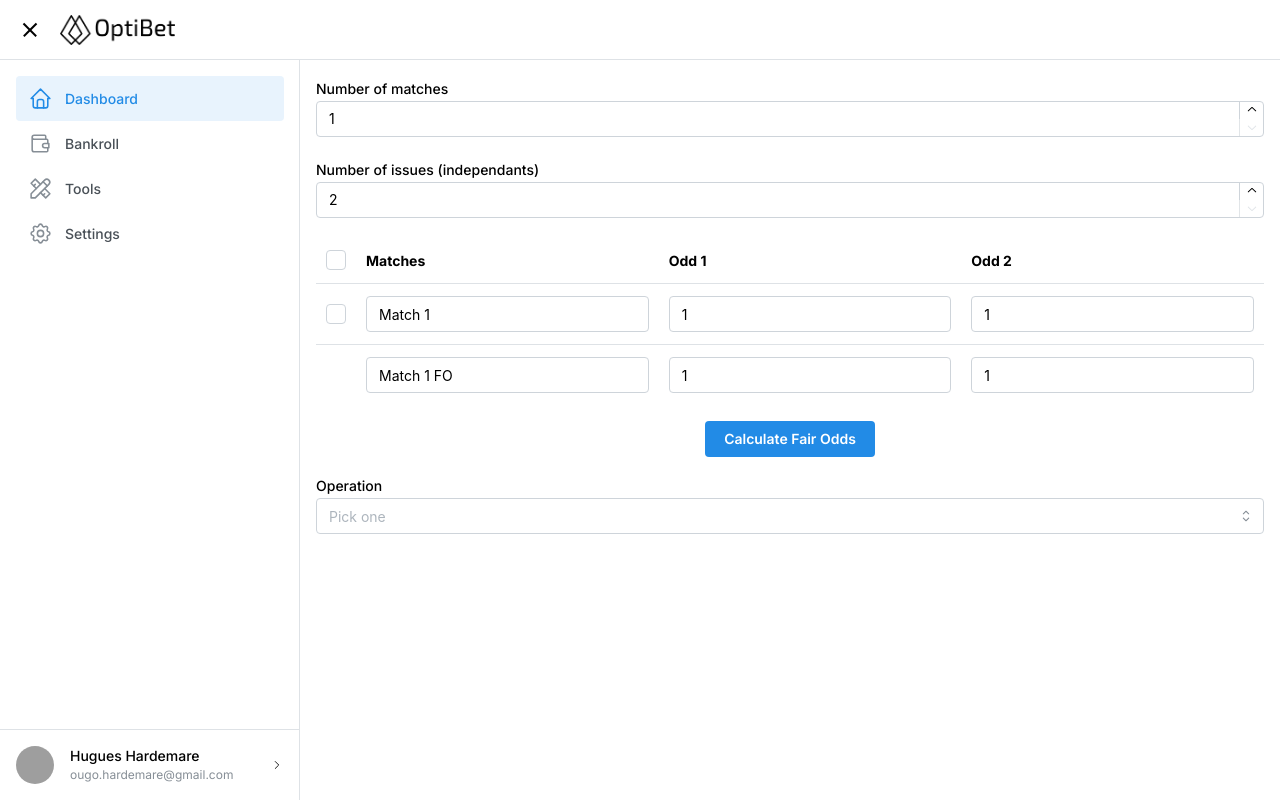
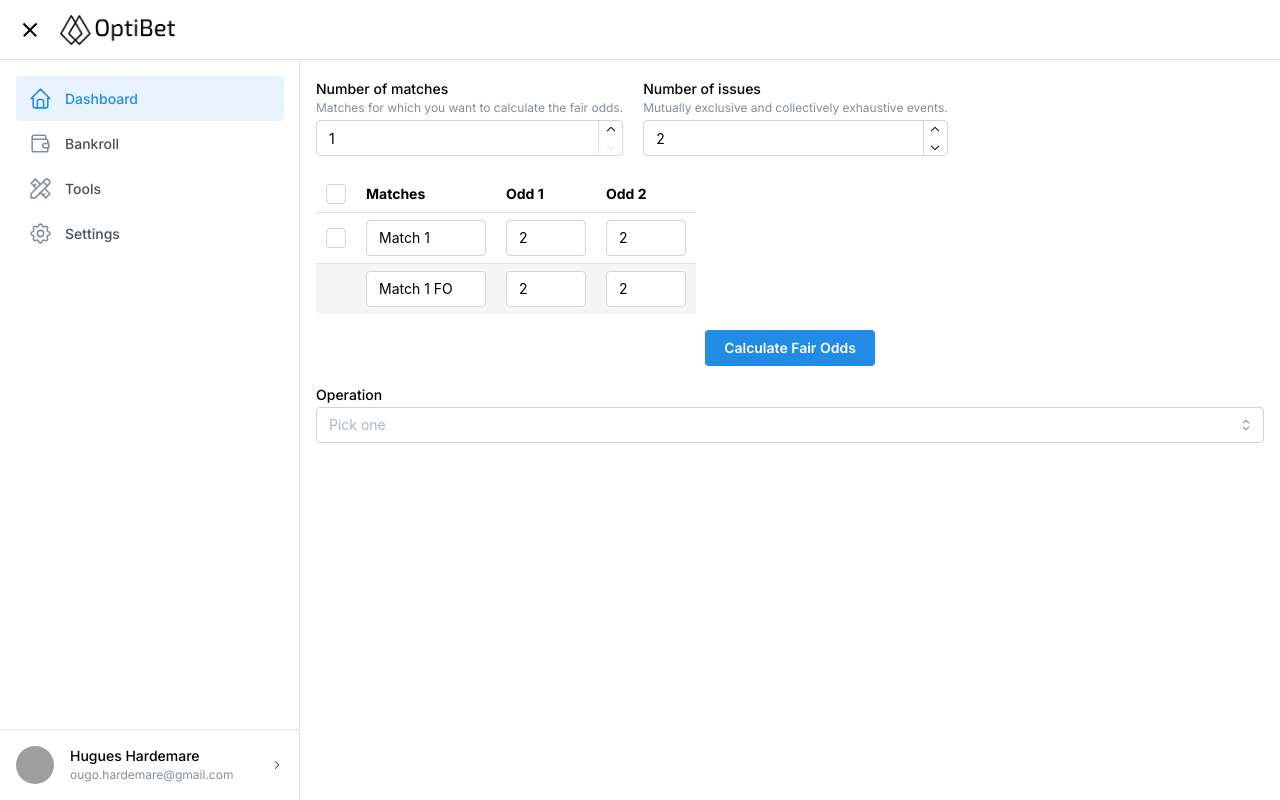
Before and after one commit to hughdmr/OBet_, a Next.js app: page /tool/value in a window 1280 px wide. Both pictures are taken after a click on the button "Calculate Fair Odds". Built offline with nearby package versions, Linux system fonts and the light colour scheme; grey boxes are pictures that could not be loaded.

Commit message:
edition of css for inputs and columns of table

```diff
--- a/src/app/tool/value/page.tsx
+++ b/src/app/tool/value/page.tsx
@@ -12,8 +12,10 @@ export default function Home() {
 
   return (
     <div className={classes.container}>
-      <InputBetNumber setBetNumber={setBetNumber} />
-      <InputIssuesNumber setIssuesNumber={setIssuesNumber} />
+      <div className={classes.flexContainer}>
+        <InputBetNumber setBetNumber={setBetNumber} />
+        <InputIssuesNumber setIssuesNumber={setIssuesNumber} />
+      </div>
       <div className={classes.scrollable}>
         <TableInput betNumber={betNumber} issuesNumber={issuesNumber} operationType={operationType} setOperationType={setOperationType}/>
       </div>
--- a/src/components/ValueInputs.module.css
+++ b/src/components/ValueInputs.module.css
@@ -6,12 +6,57 @@
   height: auto; /* S'assure que le conteneur n'étend pas la hauteur */
 }
 
+.flexContainer {
+  display: flex;
+  gap: 20px; /* Espace entre les inputs */
+}
+
+
 .scrollable {
-  width: 100%; /* S'assure que le tableau prend toute la largeur disponible */
+  width: 100%;
   overflow-x: auto; /* Permet le défilement horizontal si nécessaire */
   max-height: 100%; /* Ajuste la hauteur pour éviter des comportements inattendus */
 }
 
+.tableContainer {
+  overflow-x: auto;
+  width: 100%;
+}
+
+.tableWrapper {
+  max-height: calc(100vh - 80px);
+  overflow-y: auto;
+}
+
+.table {
+  table-layout: auto;
+  width: auto;
+}
+
+.thMatches{
+  min-width: 140px;  /* largeur minimale */
+  max-width: 140px; /* largeur maximale */
+  overflow: hidden;
+  text-overflow: ellipsis;
+  white-space: nowrap;
+}
+
+.thOdd, .tdInput {
+  min-width: 100px;  /* largeur minimale */
+  max-width: 100px; /* largeur maximale */
+  overflow: hidden;
+  text-overflow: ellipsis;
+  white-space: nowrap;
+}
+
+.tdInput input {
+  width: 100%;
+}
+
 .rowSelected {
-  background-color: var(--mantine-color-blue-light);
+  background-color: #e0e0e0;
 }
+
+.nonEditableRow {
+  background-color: #f5f5f5;
+}
--- a/src/components/ValueInputs.tsx
+++ b/src/components/ValueInputs.tsx
@@ -5,12 +5,13 @@ import './ValueInputs.module.css';
 // Composant InputIssuesNumber
 const InputIssuesNumber: React.FC<{ setIssuesNumber: (value: number) => void }> = ({ setIssuesNumber }) => (
   <NumberInput
-    label="Number of issues (independants)"
-    placeholder="Number between 2 and 20"
+    label="Number of issues"
+    description="Mutually exclusive and collectively exhaustive events."
+    placeholder="Number between 2 and 100"
     defaultValue={2}
     clampBehavior="strict"
-    min={2}
-    max={20}
+    min={1}
+    max={100}
     allowDecimal={false}
     stepHoldDelay={500}
     stepHoldInterval={100}
@@ -22,6 +23,7 @@ const InputIssuesNumber: React.FC<{ setIssuesNumber: (value: number) => void }>
 const InputBetNumber: React.FC<{ setBetNumber: (value: number) => void }> = ({ setBetNumber }) => (
   <NumberInput
     label="Number of matches"
+    description="Matches for which you want to calculate the fair odds."
     placeholder="Number between 1 and 100"
     defaultValue={1}
     clampBehavior="strict"
--- a/src/components/ValueTable.tsx
+++ b/src/components/ValueTable.tsx
@@ -1,7 +1,7 @@
 import React, { useState, useEffect } from 'react';
 import { Table, TextInput, Checkbox, Button, Text } from '@mantine/core';
 import cx from 'clsx';
-import './ValueInputs.module.css';
+import styles from './ValueInputs.module.css'; // Importation des styles CSS
 
 import { InputOperationType } from './ValueInputs';
 import { calculateMultiplication, calculateSubtraction, calculateUnion } from './calculations';
@@ -16,7 +16,7 @@ const TableInput: React.FC<{
     Array.from({ length: betNumber }, (_, index) => ({
       id: (index + 1).toString(),
       match: `Match ${index + 1}`,
-      odds: Array.from({ length: issuesNumber }, () => '1'),
+      odds: Array.from({ length: issuesNumber }, () => issuesNumber.toString()),
     }))
   );
 
@@ -33,21 +33,21 @@ const TableInput: React.FC<{
       Array.from({ length: betNumber }, (_, index) => ({
         id: (index + 1).toString(),
         match: `Match ${index + 1}`,
-        odds: Array.from({ length: issuesNumber }, () => '1'),
+        odds: Array.from({ length: issuesNumber }, () => issuesNumber.toString()),
       }))
     );
     setSelection([]);
     setShowNewRows(false);
     setShowOperationType(false);
     setOperationType(null);
-    setCalculationDetails(''); // Réinitialisation des détails de calcul
+    setCalculationDetails('');
     setShowIntersectionField(false);
     setIntersectionOdds([]);
     setCanCalculate(false);
   }, [betNumber, issuesNumber]);
 
   useEffect(() => {
-    setCalculationDetails(''); // Réinitialisation des détails de calcul lorsque l'opération change
+    setCalculationDetails('');
   }, [operationType]);
 
   const handleInputChange = (id: string, index: number, value: string) => {
@@ -85,11 +85,11 @@ const TableInput: React.FC<{
     const selected = selection.includes(item.id);
 
     const originalRow = (
-      <Table.Tr key={item.id} className={cx({ 'rowSelected': selected })}>
+      <Table.Tr key={item.id} className={cx({ [styles.rowSelected]: selected })}>
         <Table.Td>
           <Checkbox checked={selected} onChange={() => toggleRow(item.id)} />
         </Table.Td>
-        <Table.Td>
+        <Table.Td className={styles.tdInput}>
           <TextInput
             type="text"
             value={item.match}
@@ -98,7 +98,7 @@ const TableInput: React.FC<{
           />
         </Table.Td>
         {item.odds.map((odd, index) => (
-          <Table.Td key={index} style={{ minWidth: '120px' }}>
+          <Table.Td key={index} className={styles.tdInput}>
             <TextInput
               type="text"
               value={odd}
@@ -111,9 +111,9 @@ const TableInput: React.FC<{
     );
 
     const newRow = showNewRows ? (
-      <Table.Tr key={`new-${item.id}`} className={cx('nonEditableRow')}>
+      <Table.Tr key={`new-${item.id}`} className={styles.nonEditableRow}>
         <Table.Td />
-        <Table.Td>
+        <Table.Td className={styles.tdInput}>
           <TextInput
             type="text"
             value={`${item.match} FO`}
@@ -122,7 +122,7 @@ const TableInput: React.FC<{
           />
         </Table.Td>
         {item.odds.map((odd, index) => (
-          <Table.Td key={`new-${item.id}-${index}`} style={{ minWidth: '120px' }}>
+          <Table.Td key={`new-${item.id}-${index}`} className={styles.tdInput}>
             <TextInput
               type="text"
               value={odd}
@@ -149,22 +149,18 @@ const TableInput: React.FC<{
     let result, details;
     switch (operationType) {
       case 'Combined (Intersection with independants events)':
-        // setShowIntersectionField(false);
         ({ result, details } = calculateMultiplication(data));
         setCalculationDetails(details);
         break;
       case 'Soustraction (Privation with inclued events)':
-        // setShowIntersectionField(false);
         ({ result, details } = calculateSubtraction(data));
         setCalculationDetails(details);
         break;
       case 'Multichance of dependants events (Union : P(A∪B) = P(A)+P(B)-P(A∩B))':
-        // setShowIntersectionField(true);
         ({ result, details } = calculateUnion('dependants', data, intersectionOdds.map(Number)));
         setCalculationDetails(details);
         break;
       case 'Multichance of independants events (Union : P(A∪B) = P(A)+P(B)-P(A∩B) = P(A)+P(B)-P(A)xP(B))':
-        // setShowIntersectionField(false);
         ({ result, details } = calculateUnion('independants', data, []));
         setCalculationDetails(details);
         break;
@@ -176,9 +172,9 @@ const TableInput: React.FC<{
 
   return (
     <div>
-      <div style={{ overflowX: 'auto', width: '100%' }}>
-        <div style={{ maxHeight: 'calc(100vh - 80px)', overflowY: 'auto' }}>
-          <Table miw={800} verticalSpacing="sm">
+      <div className={styles.tableContainer}>
+        <div className={styles.tableWrapper}>
+          <Table className={styles.table}>
             <Table.Thead>
               <Table.Tr>
                 <Table.Th style={{ width: '40px' }}>
@@ -188,9 +184,9 @@ const TableInput: React.FC<{
                     indeterminate={selection.length > 0 && selection.length !== data.length}
                   />
                 </Table.Th>
-                <Table.Th style={{ minWidth: '150px' }}>Matches</Table.Th>
+                <Table.Th className={styles.thMatches}>Matches</Table.Th>
                 {Array.from({ length: issuesNumber }, (_, index) => (
-                  <Table.Th key={index} style={{ minWidth: '120px' }}>Odd {index + 1}</Table.Th>
+                  <Table.Th key={index} className={styles.thOdd}>Odd {index + 1}</Table.Th>
                 ))}
               </Table.Tr>
             </Table.Thead>
@@ -215,19 +211,6 @@ const TableInput: React.FC<{
         {showOperationType && (
           <InputOperationType setOperationType={setOperationType} handleCalculate={handleCalculate} />
         )}
-        {/* {showIntersectionField && (
-          <div>
-            {Array.from({ length: betNumber - 1 }, (_, index) => (
-              <TextInput
-                key={index}
-                label={`Cote de (M${index + 1}∩M${index + 2})`}
-                placeholder={`Enter the odds for intersection ${index + 1}`}
-                onChange={(e) => handleIntersectionChange(index, e.target.value)}
-                style={{ marginBottom: '10px', width: '100%' }}
-              />
-            ))}
-          </div>
-        )} */}
         {calculationDetails && (
           <Text mt="md">
             {calculationDetails}
```
Lines whose indentation alone changed are shown as unchanged.
